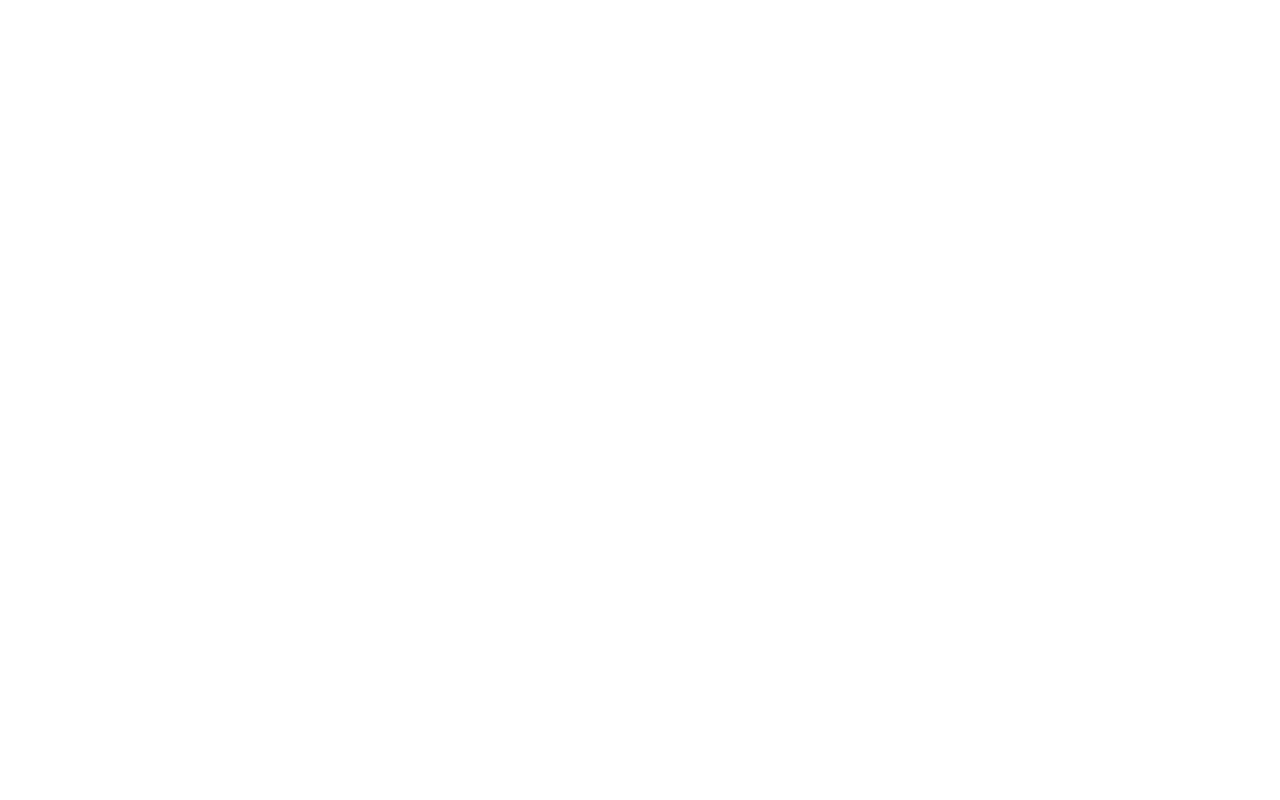
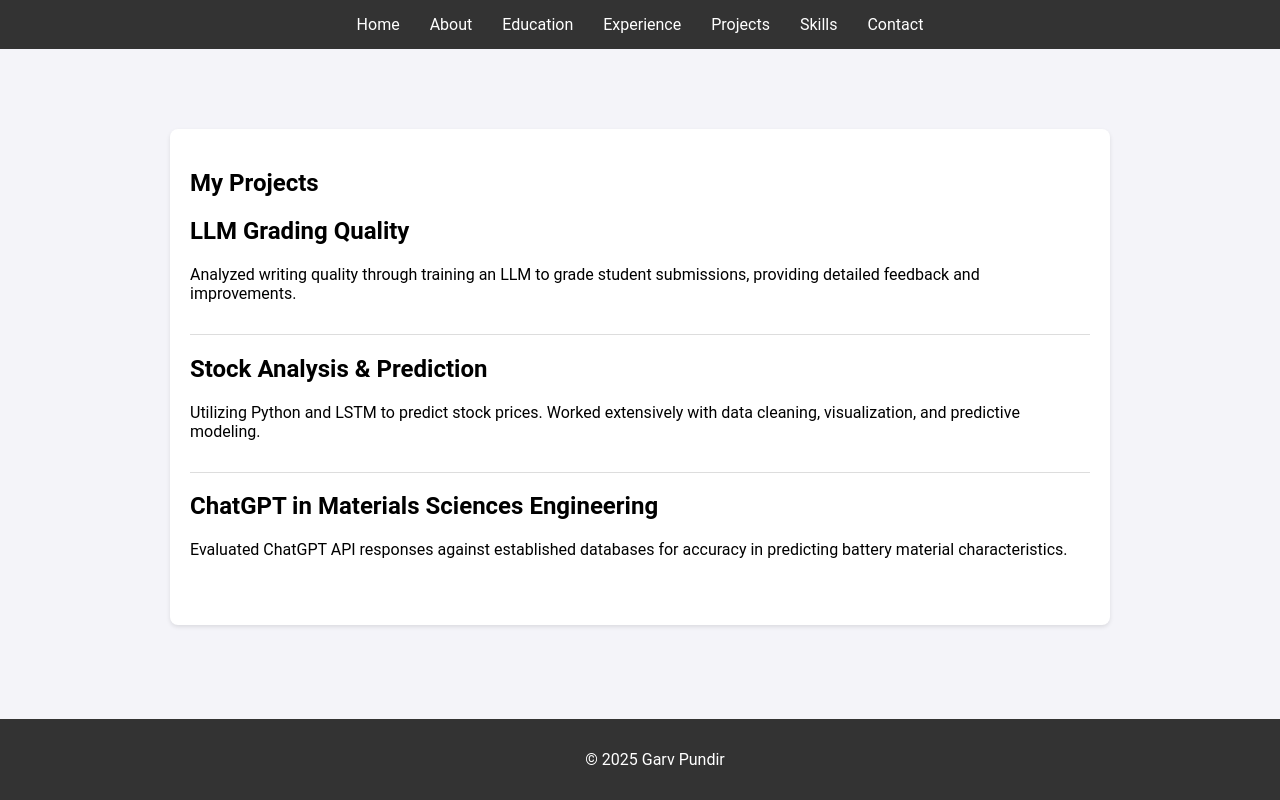
Before and after one commit to garvpundir01/garv-pundir-portfolio, a plain HTML site: page projects.html in a window 1280 px wide. Drawn offline with Linux system fonts and the light colour scheme.

Commit message:
added projects and about pages

```diff
--- a/about.html
+++ b/about.html
@@ -0,0 +1,32 @@
+<!DOCTYPE html>
+<html lang="en">
+<head>
+  <meta charset="UTF-8">
+  <title>About Me | Garv Pundir</title>
+  <link rel="stylesheet" href="styles.css">
+</head>
+<body>
+  <nav>
+    <ul>
+      <li><a href="index.html">Home</a></li>
+      <li><a href="about.html">About</a></li>
+      <li><a href="education.html">Education</a></li>
+      <li><a href="experience.html">Experience</a></li>
+      <li><a href="projects.html">Projects</a></li>
+      <li><a href="skills.html">Skills</a></li>
+      <li><a href="contact.html">Contact</a></li>
+    </ul>
+  </nav>
+
+  <section class="content">
+    <h1>About Me</h1>
+    <p>Hello! I'm <strong>Garv Pundir</strong>, currently a junior at UW-Madison pursuing a degree in Computer Science and Data Science.</p>
+    <p>I enjoy exploring new technologies, particularly backend development, machine learning, and data-driven solutions.</p>
+    <p>Outside academics, I engage actively in mentorship and research, contributing to the tech community by sharing knowledge and collaborating on innovative projects.</p>
+  </section>
+
+  <footer>
+    <p>© 2025 Garv Pundir</p>
+  </footer>
+</body>
+</html>
--- a/projects.html
+++ b/projects.html
@@ -0,0 +1,45 @@
+<!DOCTYPE html>
+<html lang="en">
+<head>
+  <meta charset="UTF-8">
+  <title>Projects | Garv Pundir</title>
+  <link rel="stylesheet" href="styles.css">
+</head>
+<body>
+  <nav>
+    <ul>
+      <li><a href="index.html">Home</a></li>
+      <li><a href="about.html">About</a></li>
+      <li><a href="education.html">Education</a></li>
+      <li><a href="experience.html">Experience</a></li>
+      <li><a href="projects.html">Projects</a></li>
+      <li><a href="skills.html">Skills</a></li>
+      <li><a href="contact.html">Contact</a></li>
+    </ul>
+  </nav>
+
+  <section class="content">
+    <h1>My Projects</h1>
+
+    <div class="project">
+      <h2>LLM Grading Quality</h2>
+      <p>Analyzed writing quality through training an LLM to grade student submissions, providing detailed feedback and improvements.</p>
+    </div>
+
+    <div class="project">
+      <h2>Stock Analysis & Prediction</h2>
+      <p>Utilizing Python and LSTM to predict stock prices. Worked extensively with data cleaning, visualization, and predictive modeling.</p>
+    </div>
+
+    <div class="project">
+      <h2>ChatGPT in Materials Sciences Engineering</h2>
+      <p>Evaluated ChatGPT API responses against established databases for accuracy in predicting battery material characteristics.</p>
+    </div>
+
+  </section>
+
+  <footer>
+    <p>© 2025 Garv Pundir</p>
+  </footer>
+</body>
+</html>
--- a/styles.css
+++ b/styles.css
@@ -51,3 +51,27 @@ footer {
   width: 100%;
   bottom: 0;
 }
+
+nav ul li a.active {
+  color: #00bcd4;
+  border-bottom: 2px solid #00bcd4;
+}
+
+.content {
+  max-width: 900px;
+  margin: 80px auto;
+  padding: 20px;
+  background: white;
+  border-radius: 8px;
+  box-shadow: 0 2px 4px rgba(0,0,0,0.1);
+}
+
+.project {
+  border-bottom: 1px solid #ddd;
+  margin-bottom: 15px;
+  padding-bottom: 15px;
+}
+
+.project:last-child {
+  border-bottom: none;
+}
```
Also changed, not shown: index.html (+1 -0 lines), scripts.js (added, +9 -0 lines).
